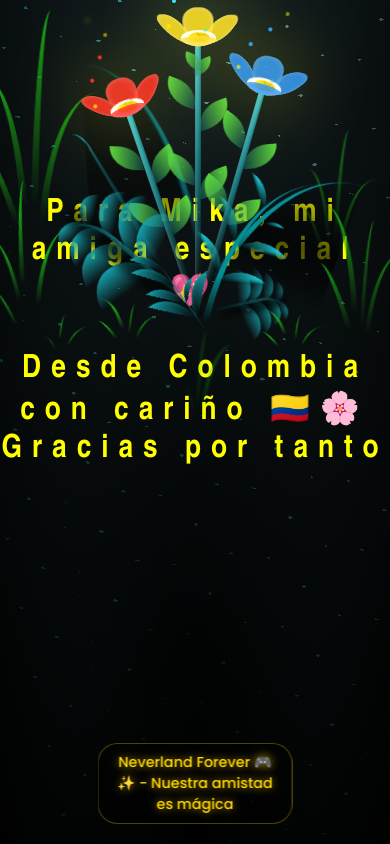
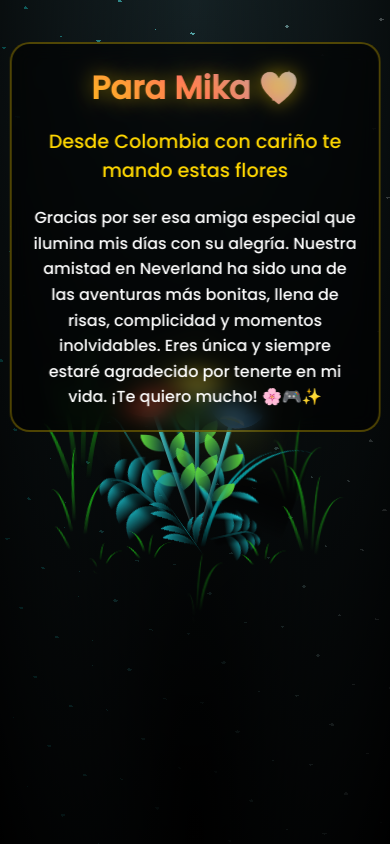
Before and after one commit to Goonzzas/MIKAA, a plain HTML site: page jardin.html in a window 390 px wide. Drawn offline with Linux system fonts and the light colour scheme.

Commit message:
se carga nueva demo

```diff
--- a/css/main.css
+++ b/css/main.css
@@ -21,43 +21,30 @@ body {
 }
 
 #lyrics {
-  font-size: 28px;
+  font-size: 24px;
   font-family: "Franklin Gothic Medium", "Arial Narrow", Arial, sans-serif;
   color: white;
   position: absolute;
-  margin-bottom: 20%;
+  top: 75%;
+  left: 50%;
+  transform: translateX(-50%);
   z-index: 1;
   font-weight: bold;
   letter-spacing: 4px;
+  text-align: center;
+  width: 90%;
 }
 
 @media only screen and (max-width: 600px) {
   #lyrics {
-      font-size: 14px;
-      margin-bottom: 530px;
-      letter-spacing: 3px;
+      font-size: 16px;
+      top: 70%;
+      letter-spacing: 2px;
   }
 }
 
 .titulo {
-  margin-bottom: 180px;
-  font-family: "Arial Narrow", Arial, sans-serif;
-  color: yellow;
-  position: absolute;
-  font-weight: bold;
-  letter-spacing: 10px;
-  opacity: 0;
-  animation: fadeIn 3s ease-in-out forwards;
-  text-align: center;
-}
-
-@keyframes fadeIn {
-  from {
-    opacity: 0;
-  }
-  to {
-    opacity: 1;
-  }
+  display: none;
 }
 
 .night {
@@ -103,132 +90,61 @@ body {
     linear-gradient(90deg, rgb(0, 255, 250), rgb(240, 240, 240));
 }
 
+/* CORREGIR POSICIÓN DE FLORES */
 .flowers {
   position: relative;
   transform: scale(0.9);
-}
-
-@media only screen and (max-width: 600px) {
-  .flowers {
-      font-size: 14px;
-      margin-bottom: 35%;
-      letter-spacing: 3px;
-      transform: scale(1.0);
-  }
-}
-
+  margin-bottom: 0;
+  height: 60vh;
+  display: flex;
+  justify-content: center;
+  align-items: flex-end;
+}
+
+/* REPOSICIONAR FLORES MÁS ABAJO Y CENTRADAS */
 .flower {
   position: absolute;
-  bottom: 10vmin;
+  bottom: 15vmin;
   transform-origin: bottom center;
   z-index: 10;
   --fl-speed: 0.8s;
 }
 
+/* POSICIÓN ESPECÍFICA PARA CADA FLOR */
 .flower--1 {
+  left: 25%;
+  bottom: 20vmin;
   -webkit-animation: moving-flower-1 4s linear infinite;
   animation: moving-flower-1 4s linear infinite;
 }
 
-.flower--1 .flower__line {
-  height: 70vmin;
-  -webkit-animation-delay: 0.3s;
-  animation-delay: 0.3s;
-}
-
-.flower--1 .flower__line__leaf--1 {
-  -webkit-animation: blooming-leaf-right var(--fl-speed) 1.6s backwards;
-  animation: blooming-leaf-right var(--fl-speed) 1.6s backwards;
-}
-
-.flower--1 .flower__line__leaf--2 {
-  -webkit-animation: blooming-leaf-right var(--fl-speed) 1.4s backwards;
-  animation: blooming-leaf-right var(--fl-speed) 1.4s backwards;
-}
-
-.flower--1 .flower__line__leaf--3 {
-  -webkit-animation: blooming-leaf-left var(--fl-speed) 1.2s backwards;
-  animation: blooming-leaf-left var(--fl-speed) 1.2s backwards;
-}
-
-.flower--1 .flower__line__leaf--4 {
-  -webkit-animation: blooming-leaf-left var(--fl-speed) 1s backwards;
-  animation: blooming-leaf-left var(--fl-speed) 1s backwards;
-}
-
-.flower--1 .flower__line__leaf--5 {
-  -webkit-animation: blooming-leaf-right var(--fl-speed) 1.8s backwards;
-  animation: blooming-leaf-right var(--fl-speed) 1.8s backwards;
-}
-
-.flower--1 .flower__line__leaf--6 {
-  -webkit-animation: blooming-leaf-left var(--fl-speed) 2s backwards;
-  animation: blooming-leaf-left var(--fl-speed) 2s backwards;
-}
-
 .flower--2 {
   left: 50%;
-  transform: rotate(20deg);
+  bottom: 15vmin;
+  transform: rotate(20deg) translateX(-50%);
   -webkit-animation: moving-flower-2 4s linear infinite;
   animation: moving-flower-2 4s linear infinite;
 }
 
-.flower--2 .flower__line {
-  height: 60vmin;
-  -webkit-animation-delay: 0.6s;
-  animation-delay: 0.6s;
-}
-
-.flower--2 .flower__line__leaf--1 {
-  -webkit-animation: blooming-leaf-right var(--fl-speed) 1.9s backwards;
-  animation: blooming-leaf-right var(--fl-speed) 1.9s backwards;
-}
-
-.flower--2 .flower__line__leaf--2 {
-  -webkit-animation: blooming-leaf-right var(--fl-speed) 1.7s backwards;
-  animation: blooming-leaf-right var(--fl-speed) 1.7s backwards;
-}
-
-.flower--2 .flower__line__leaf--3 {
-  -webkit-animation: blooming-leaf-left var(--fl-speed) 1.5s backwards;
-  animation: blooming-leaf-left var(--fl-speed) 1.5s backwards;
-}
-
-.flower--2 .flower__line__leaf--4 {
-  -webkit-animation: blooming-leaf-left var(--fl-speed) 1.3s backwards;
-  animation: blooming-leaf-left var(--fl-speed) 1.3s backwards;
-}
-
 .flower--3 {
-  left: 50%;
+  left: 75%;
+  bottom: 18vmin;
   transform: rotate(-15deg);
   -webkit-animation: moving-flower-3 4s linear infinite;
   animation: moving-flower-3 4s linear infinite;
 }
 
+/* AJUSTAR ALTURA DE LOS TALLOS */
+.flower--1 .flower__line {
+  height: 50vmin;
+}
+
+.flower--2 .flower__line {
+  height: 45vmin;
+}
+
 .flower--3 .flower__line {
-  -webkit-animation-delay: 0.9s;
-  animation-delay: 0.9s;
-}
-
-.flower--3 .flower__line__leaf--1 {
-  -webkit-animation: blooming-leaf-right var(--fl-speed) 2.5s backwards;
-  animation: blooming-leaf-right var(--fl-speed) 2.5s backwards;
-}
-
-.flower--3 .flower__line__leaf--2 {
-  -webkit-animation: blooming-leaf-right var(--fl-speed) 2.3s backwards;
-  animation: blooming-leaf-right var(--fl-speed) 2.3s backwards;
-}
-
-.flower--3 .flower__line__leaf--3 {
-  -webkit-animation: blooming-leaf-left var(--fl-speed) 2.1s backwards;
-  animation: blooming-leaf-left var(--fl-speed) 2.1s backwards;
-}
-
-.flower--3 .flower__line__leaf--4 {
-  -webkit-animation: blooming-leaf-left var(--fl-speed) 1.9s backwards;
-  animation: blooming-leaf-left var(--fl-speed) 1.9s backwards;
+  height: 48vmin;
 }
 
 .flower__leafs {
@@ -272,7 +188,7 @@ body {
   width: 8vmin;
   height: 11vmin;
   border-radius: 51% 49% 47% 53%/44% 45% 55% 69%;
-  background-color: #fddd25; /* Amarillo por defecto */
+  background-color: #fddd25;
   transform-origin: bottom center;
   opacity: 0.9;
   box-shadow: inset 0 0 2vmin rgba(255, 255, 255, 0.5);
@@ -1819,3 +1735,26 @@ body {
   -webkit-animation-play-state: paused !important;
   animation-play-state: paused !important;
 }
+
+/* AJUSTES RESPONSIVE PARA MÓVIL */
+@media only screen and (max-width: 600px) {
+    .flowers {
+        transform: scale(0.7);
+        height: 50vh;
+    }
+
+    .flower--1 {
+        left: 15%;
+        bottom: 15vmin;
+    }
+
+    .flower--2 {
+        left: 50%;
+        bottom: 10vmin;
+    }
+
+    .flower--3 {
+        left: 85%;
+        bottom: 12vmin;
+    }
+}
--- a/css/style.css
+++ b/css/style.css
@@ -98,103 +98,78 @@ body {
     }
 }
 
-/* Estilos para los mensajes de amistad */
-.burbujas-container {
+/* MENSAJE PRINCIPAL CENTRADO */
+.mensaje-principal {
     position: absolute;
-    top: 0;
-    left: 0;
-    width: 100%;
-    height: 100%;
-    z-index: 100;
-    pointer-events: none;
+    top: 10%;
+    left: 50%;
+    transform: translateX(-50%);
+    text-align: center;
+    color: white;
+    z-index: 50;
+    width: 90%;
+    max-width: 800px;
+    background: rgba(0, 0, 0, 0.6);
+    padding: 30px;
+    border-radius: 20px;
+    border: 2px solid rgba(255, 215, 0, 0.3);
+    backdrop-filter: blur(10px);
+    animation: fadeIn 2s ease-in-out forwards;
 }
 
-.burbuja {
-    position: absolute;
-    background: rgba(255, 255, 255, 0.15);
-    backdrop-filter: blur(15px);
-    padding: 12px 20px;
-    border-radius: 25px;
-    border: 1px solid rgba(255, 255, 255, 0.3);
-    color: white;
-    font-size: 1em;
-    max-width: 280px;
-    text-align: center;
-    box-shadow: 0 8px 32px rgba(255, 215, 0, 0.2);
-    z-index: 101;
-    pointer-events: none;
-    word-wrap: break-word;
-    line-height: 1.4;
-    font-family: 'Arial', sans-serif;
-    font-weight: 500;
+.mensaje-principal h1 {
+    font-size: 3em;
+    margin-bottom: 15px;
+    background: linear-gradient(45deg, #ffd700, #ff6b6b, #87ceeb);
+    -webkit-background-clip: text;
+    -webkit-text-fill-color: transparent;
+    background-clip: text;
+    text-shadow: 0 0 20px rgba(255, 215, 0, 0.5);
 }
 
-/* Mensaje Neverland fijo */
-.mensaje-neverland {
-    position: absolute;
-    bottom: 20px;
-    left: 50%;
-    transform: translateX(-50%);
+.subtitulo {
+    font-size: 1.5em;
+    margin-bottom: 20px;
     color: #ffd700;
-    font-size: 1.1em;
-    text-shadow: 0 0 10px rgba(255, 215, 0, 0.7);
-    z-index: 102;
-    text-align: center;
-    background: rgba(0, 0, 0, 0.5);
-    padding: 10px 20px;
-    border-radius: 20px;
-    border: 1px solid rgba(255, 215, 0, 0.3);
-    opacity: 0;
-    animation: fadeInNeverland 3s 5s ease-in-out forwards;
+    font-weight: 300;
 }
 
-@keyframes fadeInNeverland {
+.mensaje-largo {
+    font-size: 1.2em;
+    line-height: 1.6;
+    color: #ffffff;
+    text-align: center;
+    font-weight: 300;
+}
+
+@keyframes fadeIn {
+    from {
+        opacity: 0;
+        transform: translateX(-50%) translateY(-20px);
+    }
     to {
         opacity: 1;
+        transform: translateX(-50%) translateY(0);
     }
 }
 
-/* Animaciones para mensajes flotantes */
-@keyframes entradaRapida {
-    0% {
-        opacity: 0;
-        transform: scale(0.8) translateY(20px);
+/* RESPONSIVE */
+@media (max-width: 768px) {
+    .mensaje-principal {
+        top: 5%;
+        padding: 20px;
+        width: 95%;
     }
-    100% {
-        opacity: 1;
-        transform: scale(1) translateY(0);
+
+    .mensaje-principal h1 {
+        font-size: 2em;
+    }
+
+    .subtitulo {
+        font-size: 1.2em;
+    }
+
+    .mensaje-largo {
+        font-size: 1em;
     }
 }
-
-@keyframes salidaRapida {
-    0% {
-        opacity: 1;
-        transform: scale(1);
-    }
-    100% {
-        opacity: 0;
-        transform: scale(0.8) translateY(-20px);
-    }
-}
-
-.burbuja.entrando {
-    animation: entradaRapida 0.6s ease-out forwards;
-}
-
-.burbuja.saliendo {
-    animation: salidaRapida 0.6s ease-in forwards;
-}
-
-/* Ajustes responsive */
-@media only screen and (max-width: 600px) {
-    .burbuja {
-        font-size: 0.8em;
-        padding: 10px 15px;
-        max-width: 200px;
-    }
-
-    .mensaje-neverland {
-        font-size: 0.9em;
-        padding: 8px 16px;
-    }
-}
--- a/jardin.html
+++ b/jardin.html
@@ -6,23 +6,24 @@
     <link rel="stylesheet" href="css/main.css" />
     <link rel="stylesheet" href="css/style.css" />
     <link rel="icon" href="img/flowers.png" type="image/x-icon" />
-    <title>Jardín para Mika 💖</title>
+    <title>Para Mika 💖</title>
 </head>
 <body class="container">
     <audio src="sound/ChristianBasso&HaienQiu-Flowers.mp3" autoplay loop></audio>
 
     <div id="lyrics"></div>
 
-    <h1 class="titulo">
-        Para Mika, mi amiga especial 💖<br><br>
-        Desde Colombia con cariño 🇨🇴🌸<br>
-        Gracias por tanto
-    </h1>
-
-    <div class="burbujas-container" id="burbujasContainer"></div>
-
-    <div class="mensaje-neverland" id="mensajeNeverland">
-        Neverland Forever 🎮✨ - Nuestra amistad es mágica
+    <!-- Mensaje principal más grande y centrado -->
+    <div class="mensaje-principal">
+        <h1>Para Mika 💖</h1>
+        <p class="subtitulo">Desde Colombia con cariño te mando estas flores</p>
+        <p class="mensaje-largo">
+            Gracias por ser esa amiga especial que ilumina mis días con su alegría.
+            Nuestra amistad en Neverland ha sido una de las aventuras más bonitas,
+            llena de risas, complicidad y momentos inolvidables. Eres única y
+            siempre estaré agradecido por tenerte en mi vida.
+            ¡Te quiero mucho! 🌸🎮✨
+        </p>
     </div>
 
     <div class="night"></div>
@@ -325,6 +326,5 @@
 
     <script src="js/main.js"></script>
     <script src="js/anim.js"></script>
-    <script src="js/mensajes.js"></script>
 </body>
 </html>
--- a/js/anim.js
+++ b/js/anim.js
@@ -21,16 +21,6 @@ var lyricsData = [
   { text: "Nice butterflies in my hands", time: 97 },
   { text: "Too much light for twilight", time: 104 },
   { text: "In the mood for the flowers love", time: 108 },
-  { text: "At the time", time: 144 },
-  { text: "The whisper of birds", time: 148 },
-  { text: "Lonely before the sun cried", time: 153 },
-  { text: "Fell from the sky", time: 158 },
-  { text: "Like water drops", time: 164 },
-  { text: "Where I'm now? I don't know why", time: 169 },
-  { text: "Nice butterflies in my hands", time: 176 },
-  { text: "Too much light for twilight", time: 183 },
-  { text: "In the mood for the flowers", time: 188 },
-  { text: "Love.", time: 140 },
 ];
 
 // Animar las letras
@@ -41,43 +31,14 @@ function updateLyrics() {
   );
 
   if (currentLine) {
-    // Calcula la opacidad basada en el tiempo en la línea actual
-    var fadeInDuration = 0.1; // Duración del efecto de aparición en segundos
+    var fadeInDuration = 0.1;
     var opacity = Math.min(1, (time - currentLine.time) / fadeInDuration);
-
-    // Aplica el efecto de aparición
     lyrics.style.opacity = opacity;
     lyrics.innerHTML = currentLine.text;
   } else {
-    // Restablece la opacidad y el contenido si no hay una línea actual
     lyrics.style.opacity = 0;
     lyrics.innerHTML = "";
   }
 }
 
 setInterval(updateLyrics, 1000);
-
-// Función para mostrar mensaje Neverland
-function mostrarMensajeNeverland() {
-    const mensaje = document.getElementById('mensajeNeverland');
-    setTimeout(() => {
-        mensaje.style.opacity = '1';
-    }, 5000);
-}
-
-// Función para ocultar el título después de 216 segundos
-function ocultarTitulo() {
-  var titulo = document.querySelector(".titulo");
-  titulo.style.animation =
-    "fadeOut 3s ease-in-out forwards"; /* Duración y función de temporización de la desaparición */
-  setTimeout(function () {
-    titulo.style.display = "none";
-  }, 3000); // Espera 3 segundos antes de ocultar completamente
-}
-
-// Inicializar cuando cargue la página
-window.addEventListener('load', function() {
-    mostrarMensajeNeverland();
-    // Llama a la función después de 216 segundos (216,000 milisegundos)
-    setTimeout(ocultarTitulo, 216000);
-});
```
